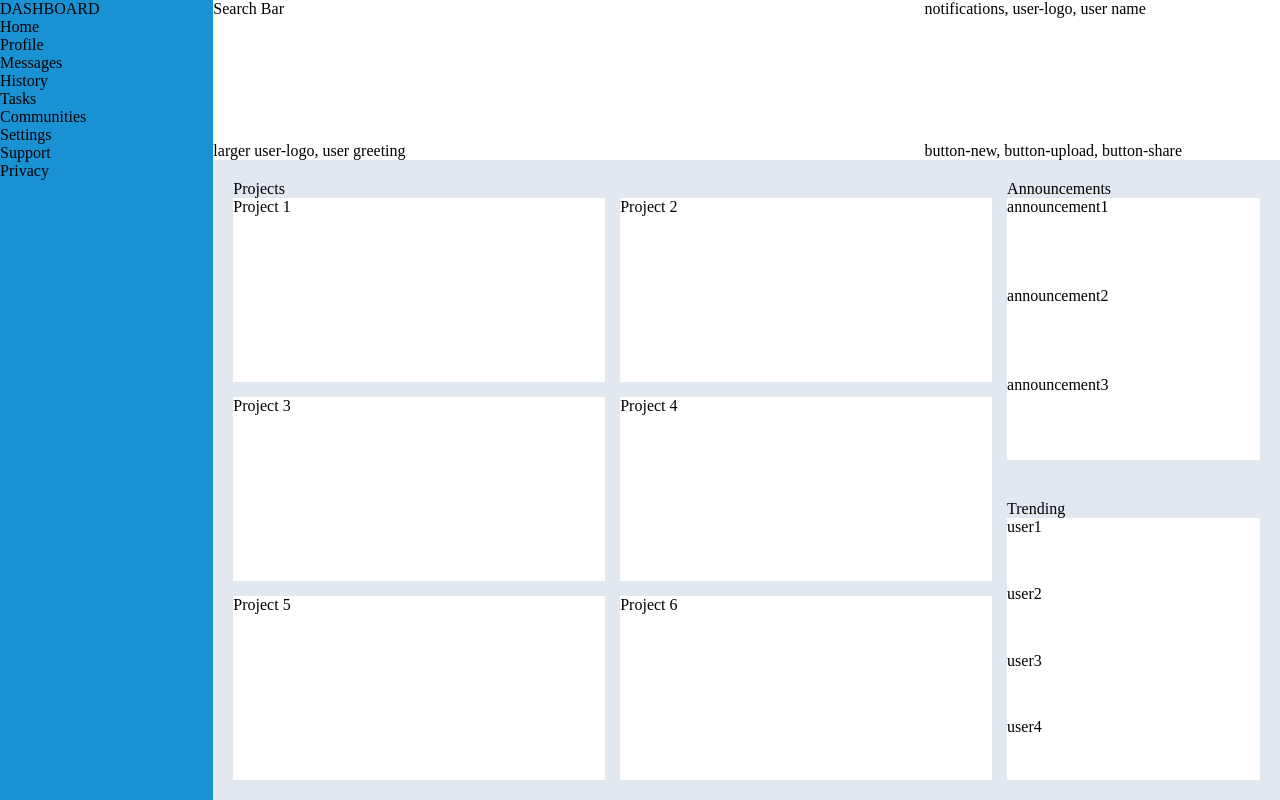
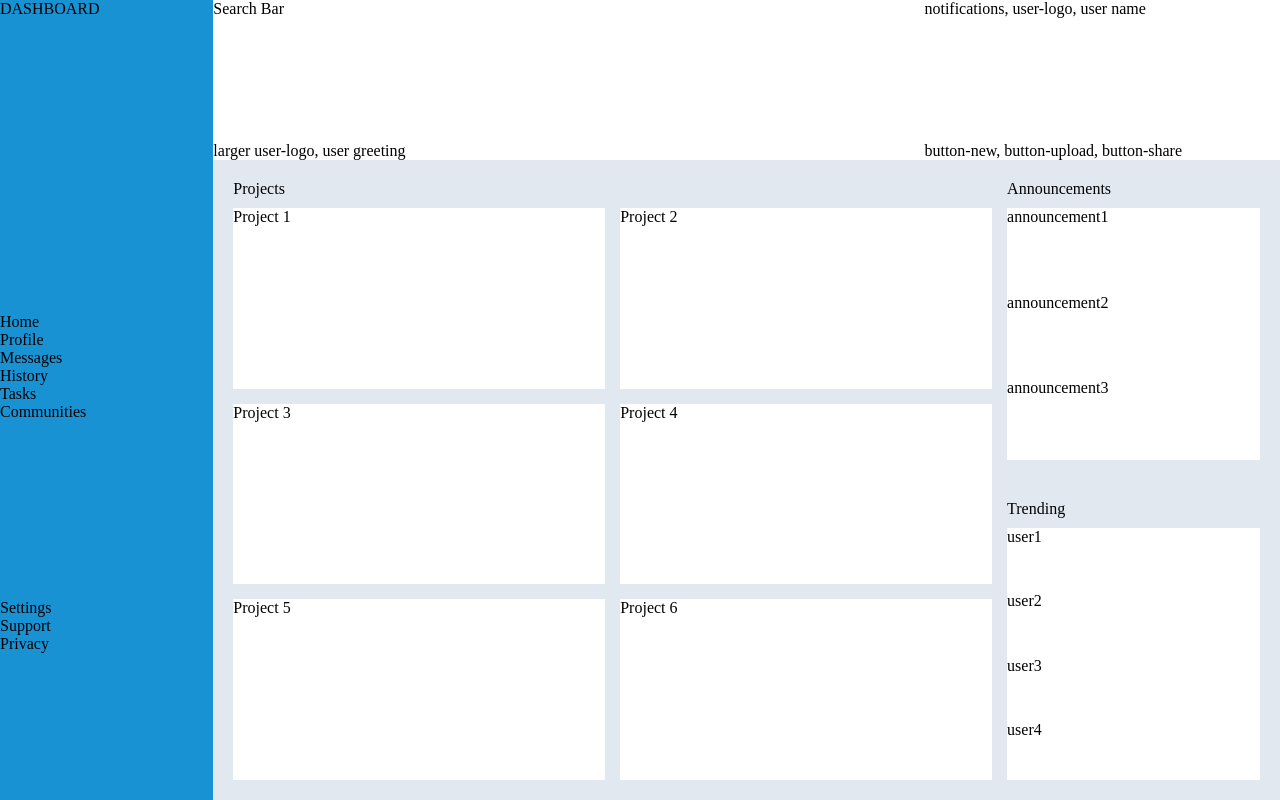
Before and after one commit to Jordy4D/admin-dashboard, a plain HTML site: page index.html in a window 1280 px wide. Drawn offline with Linux system fonts and the light colour scheme.

Commit message:
some additional style tweaks

```diff
--- a/style.css
+++ b/style.css
@@ -35,6 +35,13 @@
     background-color: #1992d4;
     grid-column: 1;
     grid-row: 1 / 4;
+    display: grid;
+
+}
+
+.nav-links {
+    display: grid;
+    gap: 30px;
 }
 
 .main-container {
@@ -76,4 +83,5 @@
 .container-header {
     display: grid;
     align-self: end;
+    padding-bottom: 10px;
 }
```
